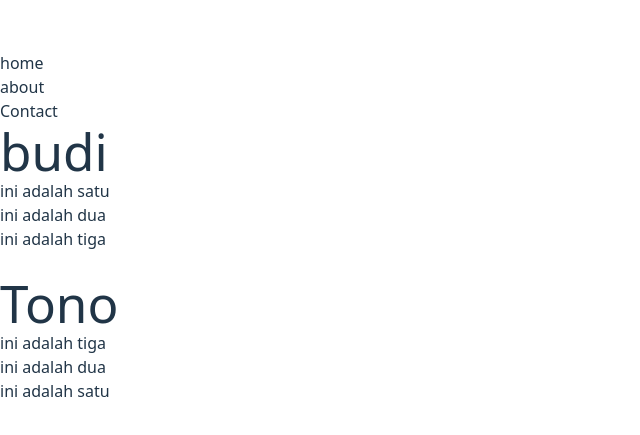
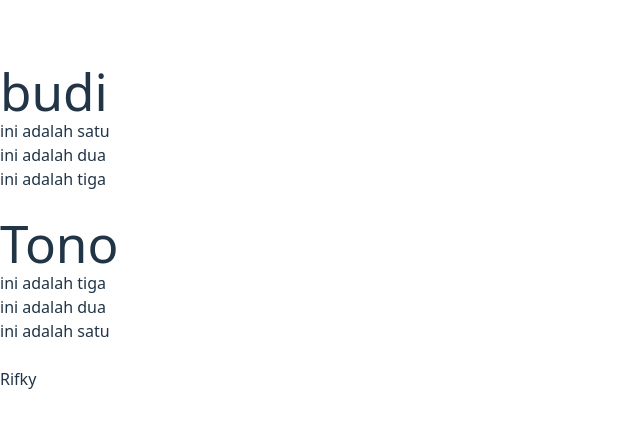
Before and after one commit to kouuch/react-Star, a React (Vite) app: page / in a window 1280 px wide. Shown: the part 173-608 px from the top of the page, without its empty margins (0-640 px from the left). Built offline with nearby package versions, Linux system fonts and the light colour scheme.

Commit message:
data dinamis dengan vaariabel sederhana

```diff
--- a/src/App.jsx
+++ b/src/App.jsx
@@ -1,14 +1,21 @@
 import "./App.css";
 import Article from "./components/Article";
-import Navbar from "./components/Navbar";
+import Blog from "./components/Blog";
 function App() {
   return (
     <>
-      <Navbar />
       {/* props gunakan {} untuk data aray atau bukan string*/}
-      <Article name='budi'title={['ini adalah satu', 'ini adalah dua', 'ini adalah tiga']}/>
+      <Article
+        name="budi"
+        title={["ini adalah satu", "ini adalah dua", "ini adalah tiga"]}
+      />
       <br />
-      <Article name='Tono'title={['ini adalah tiga', 'ini adalah dua', 'ini adalah satu']}/>
+      <Article
+        name="Tono"
+        title={["ini adalah tiga", "ini adalah dua", "ini adalah satu"]}
+      />
+      <br />
+      <Blog />
     </>
   );
 }
--- /dev/null
+++ b/src/components/Blog.jsx
@@ -0,0 +1,13 @@
+import React from 'react'
+
+function Blog() {
+  const name = 'Rifky'
+  return (
+    // kalibrasi {}
+    <div>
+      {name}
+    </div>
+  )
+}
+
+export default Blog
--- a/src/components/Navbar.jsx
+++ /dev/null
@@ -1,15 +0,0 @@
-import React from 'react'
-
-function Navbar() {
-  return (
-    <div>
-      <ul>
-        <li>home</li>
-        <li>about</li>
-        <li>Contact</li>
-      </ul>
-    </div>
-  )
-}
-
-export default Navbar
```
